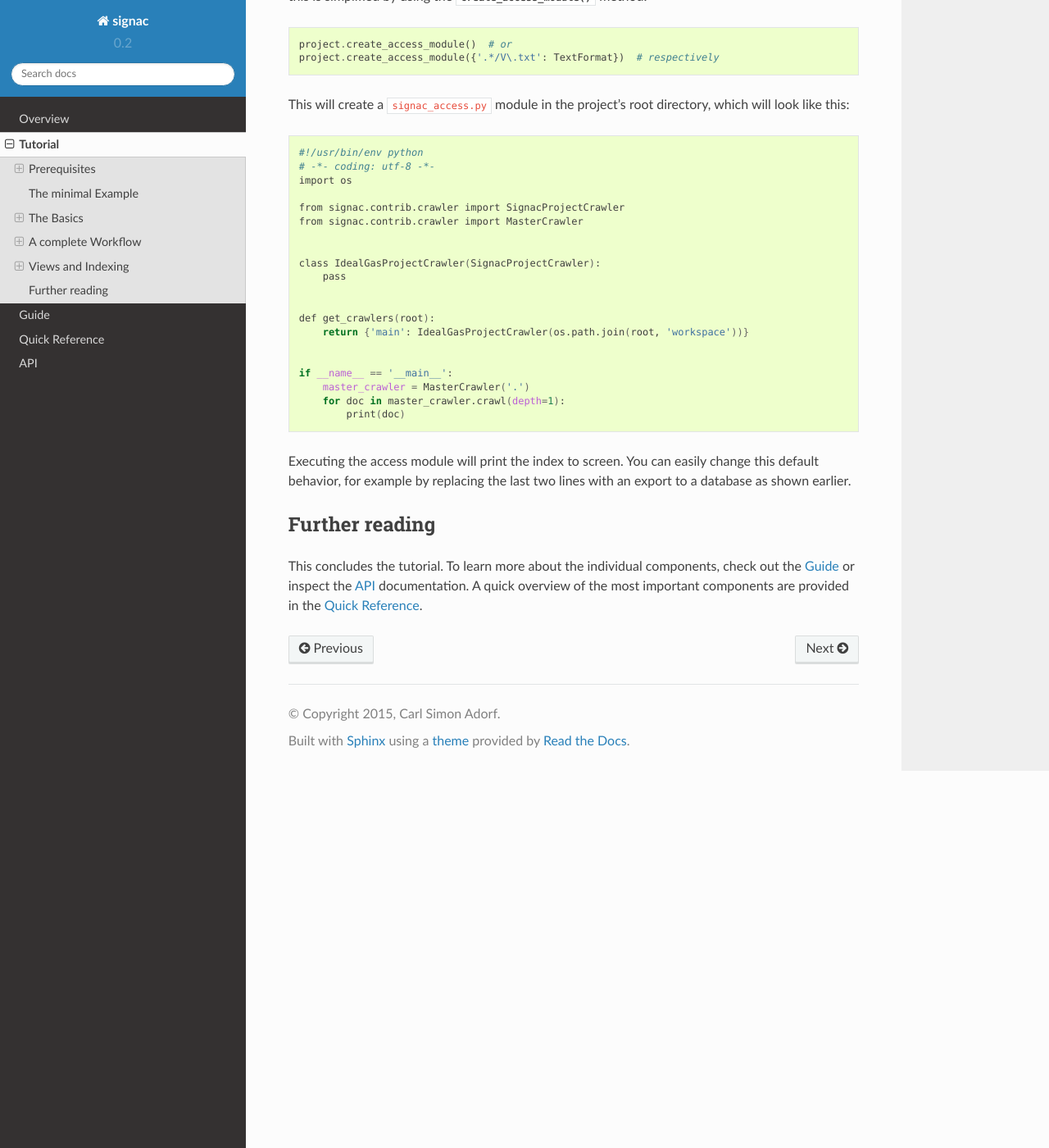
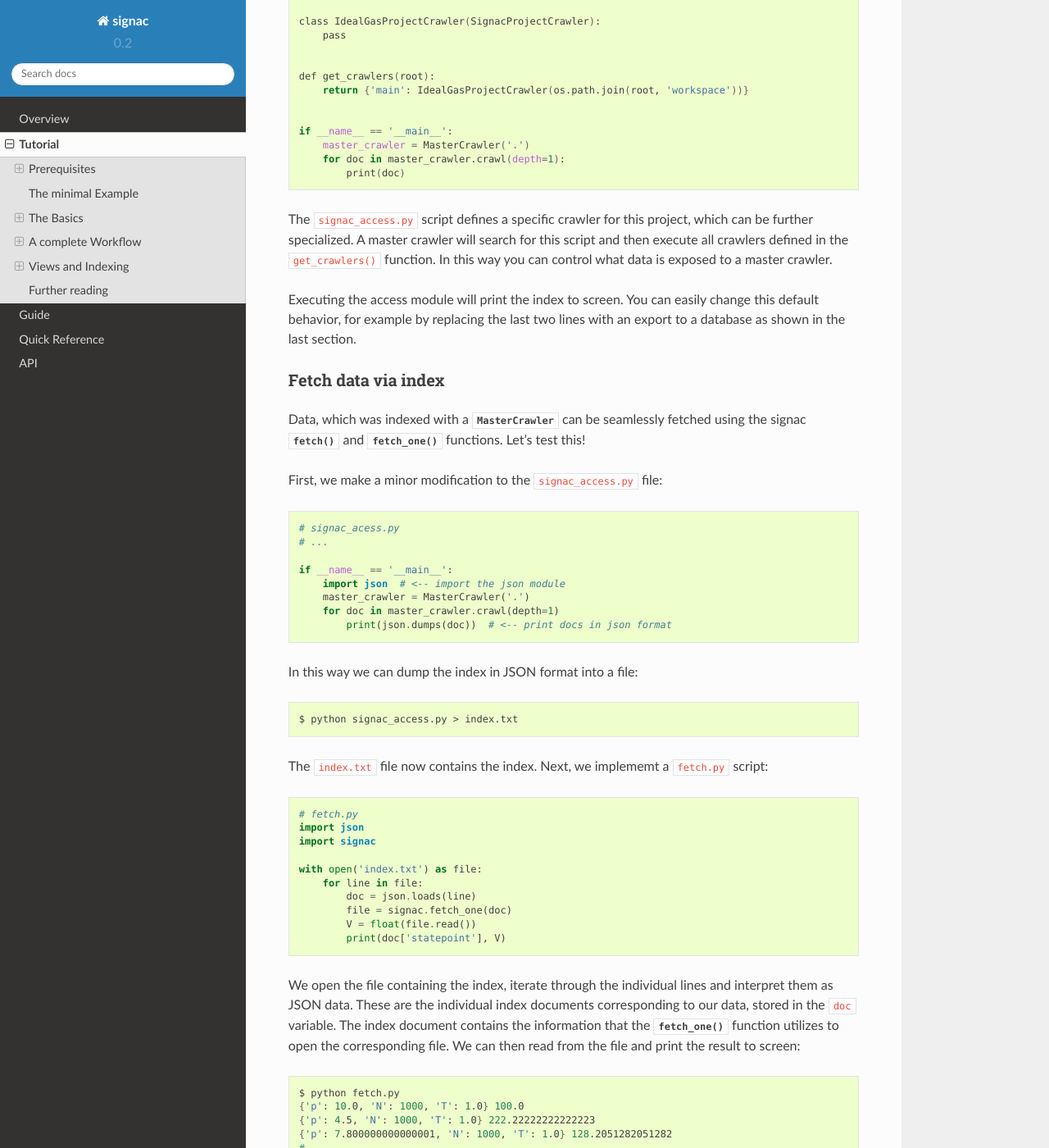
Before and after one commit to glotzerlab/signac, a Sphinx documentation site: the page built from doc/tutorial.rst, in a window 1280 px wide and 1400 px high, scrolled down 13277 px. Shown: the whole window at 82% size. Built offline with Sphinx 7.4.7 and the Read the Docs theme 2.0.0, drawn with Linux system fonts in a browser that asks for light colours; some of the changed text lies outside the part shown.

Commit message:
First attempt at adding fetch_one() to the tutorial.

```diff
--- a/doc/tutorial.rst
+++ b/doc/tutorial.rst
@@ -640,28 +640,13 @@ We will specify that in addition to the *job documents* all files named ``V.txt`
     from signac.contrib.formats import TextFormat
 
     project = signac.get_project()
-    for doc in project.index({'.*/V.txt': TextFormat):
+    for doc in project.index({'.*/V\.txt': TextFormat):
         print(doc)
 
 The regular expression ``.*/V\.txt`` specifies that all files ending in ``V.txt`` are to be indexed, that would include sub-directories!
 
-Database Integration
---------------------
-
-The index created in the previous section can now be used for advanced data querying and manipulation.
-You can export the index into any tool of your choice.
-For convenience, signac provides export routines for MongoDB database collections.
-
-If we :ref:`configured <configuration>` a MongoDB database we can export the index to a database collection:
-
-.. code-block:: python
-
-    # index.py
-    import signac
-
-    project = signac.get_project()
-    db = signac.get_database('mydb')
-    signac.contrib.export_pymongo(project.index(), db.index)
+Using a master crawler
+----------------------
 
 To expose the project to a :py:class:`~signac.contrib.crawler.MasterCrawler` we need to create an :ref:`access module <signac-access>`.
 For signac projects this is simplified by using the :py:meth:`~signac.contrib.project.Project.create_access_module` method:
@@ -696,8 +681,85 @@ This will create a ``signac_access.py`` module in the project's root directory,
         for doc in master_crawler.crawl(depth=1):
             print(doc)
 
+The ``signac_access.py`` script defines a specific crawler for this project, which can be further specialized.
+A master crawler will search for this script and then execute all crawlers defined in the ``get_crawlers()`` function.
+In this way you can control what data is exposed to a master crawler.
+
 Executing the access module will print the index to screen.
-You can easily change this default behavior, for example by replacing the last two lines with an export to a database as shown earlier.
+You can easily change this default behavior, for example by replacing the last two lines with an export to a database as shown in the last section.
+
+Fetch data via index
+--------------------
+
+Data, which was indexed with a :py:class:`~signac.contrib.crawler.MasterCrawler` can be seamlessly fetched using the signac :py:func:`~signac.fetch` and :py:func:`~signac.fetch_one` functions.
+Let's test this!
+
+First, we make a minor modification to the ``signac_access.py`` file:
+
+.. code-block:: python
+
+    # signac_acess.py
+    # ...
+
+    if __name__ == '__main__':
+        import json  # <-- import the json module
+        master_crawler = MasterCrawler('.')
+        for doc in master_crawler.crawl(depth=1)
+            print(json.dumps(doc))  # <-- print docs in json format
+
+In this way we can dump the index in JSON format into a file:
+
+.. code-block:: bash
+
+    $ python signac_access.py > index.txt
+
+The ``index.txt`` file now contains the index.
+Next, we implememt a ``fetch.py`` script:
+
+.. code-block:: python
+
+    # fetch.py
+    import json
+    import signac
+
+    with open('index.txt') as file:
+        for line in file:
+            doc = json.loads(line)
+            file = signac.fetch_one(doc)
+            V = float(file.read())
+            print(doc['statepoint'], V)
+
+We open the file containing the index, iterate through the individual lines and interpret them as JSON data.
+These are the individual index documents corresponding to our data, stored in the ``doc`` variable.
+The index document contains the information that the :py:func:`~signac.fetch_one` function utilizes to open the corresponding file.
+We can then read from the file and print the result to screen:
+
+.. code-block:: bash
+
+    $ python fetch.py
+    {'p': 10.0, 'N': 1000, 'T': 1.0} 100.0
+    {'p': 4.5, 'N': 1000, 'T': 1.0} 222.22222222222223
+    {'p': 7.800000000000001, 'N': 1000, 'T': 1.0} 128.2051282051282
+    # ...
+
+Database Integration
+--------------------
+
+The index created in the previous section can now be used for advanced data querying and manipulation.
+You can export the index into any tool of your choice.
+For convenience, signac provides export routines for MongoDB database collections.
+
+If we :ref:`configured <configuration>` a MongoDB database we can export the index to a database collection:
+
+.. code-block:: python
+
+    # index.py
+    import signac
+
+    project = signac.get_project()
+    db = signac.get_database('mydb')
+    signac.contrib.export_pymongo(project.index(), db.index)
+
 
 Further reading
 ===============
```
Also changed, not shown: 2 other files.
